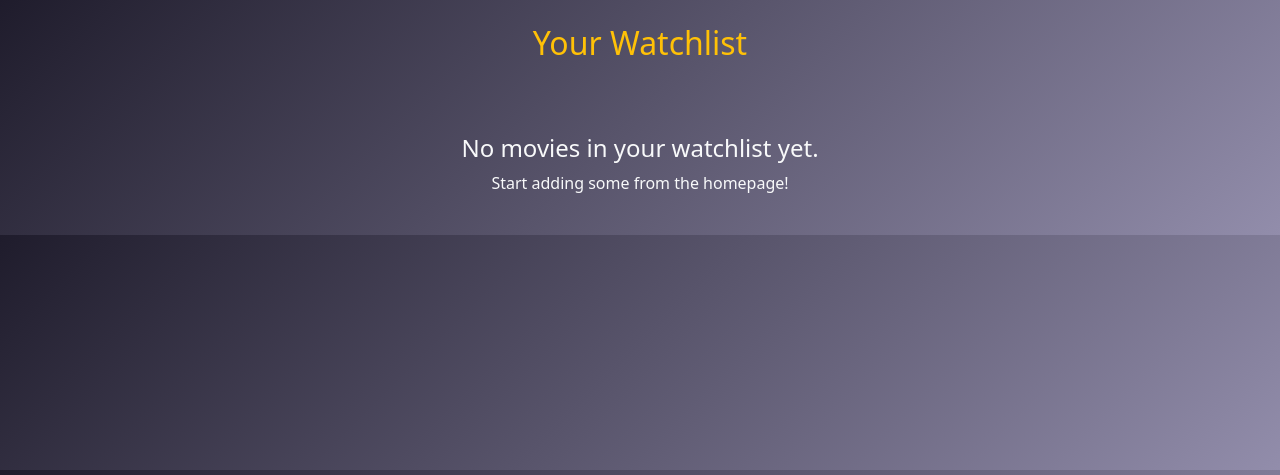
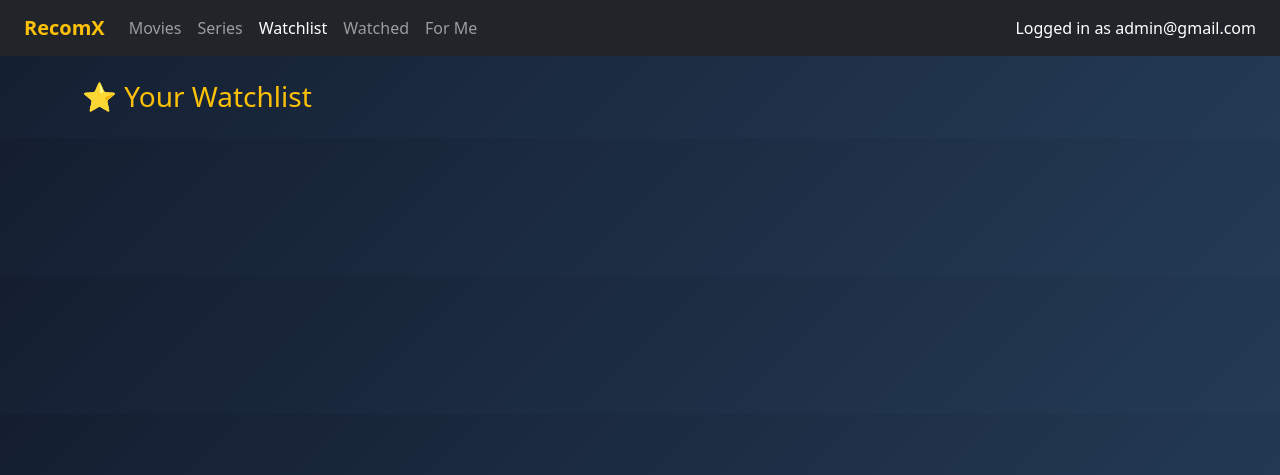
Before and after one commit to AlenToms/movie-recommendation-app, a PHP site: page /movie-recommendation-app/watchlist.php in a window 1280 px wide. Shown: the top 475 px of the page. Run offline with PHP 8.4, Linux system fonts and the light colour scheme; a user stored in the database is signed in; data comes from the database, SQL or seed files in the repository; data that the repository does not hold is empty.

Commit message:
Name Changed

```diff
--- a/frontend/watchlist.php
+++ b/frontend/watchlist.php
@@ -7,88 +7,110 @@ if (!isset($_SESSION['email'])) {
 include '../server/db.php';
 
 $email = $_SESSION['email'];
-$movies = $conn->query("SELECT * FROM watchlist WHERE email='$email'");
+
+// Get all watched IDs
+$watched = [];
+$res1 = $conn->query("SELECT imdb_id FROM watched WHERE email='$email'");
+while ($row = $res1->fetch_assoc()) {
+  $watched[] = $row['imdb_id'];
+}
+
+// Get watchlist excluding watched
+$movies = [];
+$res2 = $conn->query("SELECT * FROM watchlist WHERE email='$email'");
+while ($row = $res2->fetch_assoc()) {
+  if (!in_array($row['imdb_id'], $watched)) {
+    $movies[] = $row;
+  }
+}
 ?>
+
 <!DOCTYPE html>
 <html lang="en">
 <head>
   <meta charset="UTF-8">
-  <meta name="viewport" content="width=device-width, initial-scale=1.0">
-  <title>Your Watchlist</title>
+  <title>Watchlist | RecomX</title>
   <link href="https://cdn.jsdelivr.net/npm/bootstrap@5.3.0/dist/css/bootstrap.min.css" rel="stylesheet">
   <link href="https://cdn.jsdelivr.net/npm/bootstrap-icons@1.10.5/font/bootstrap-icons.css" rel="stylesheet">
   <style>
     body {
-      background: linear-gradient(135deg, #1f1c2c, #928dab);
+      background: linear-gradient(135deg, #141e30, #243b55);
       color: white;
     }
     .card {
-      background-color: #2c2f33;
-      border: none;
+      background-color: #1c1c1e;
       border-radius: 12px;
+      transition: transform 0.3s ease-in-out;
+    }
+    .card:hover {
+      transform: scale(1.03);
     }
     .card-img-top {
-      height: 300px;
+      height: 350px;
       object-fit: cover;
-      border-top-left-radius: 12px;
-      border-top-right-radius: 12px;
+    }
+    .rating-star {
+      color: gold;
+      font-size: 1.2rem;
     }
   </style>
 </head>
 <body>
+<nav class="navbar navbar-expand-lg navbar-dark bg-dark px-4">
+  <a class="navbar-brand fw-bold text-warning" href="landing.php">RecomX</a>
+  <div class="collapse navbar-collapse">
+    <ul class="navbar-nav me-auto">
+      <li class="nav-item"><a class="nav-link" href="movies.php">Movies</a></li>
+      <li class="nav-item"><a class="nav-link" href="series.php">Series</a></li>
+      <li class="nav-item"><a class="nav-link active" href="#">Watchlist</a></li>
+      <li class="nav-item"><a class="nav-link" href="watched.php">Watched</a></li>
+      <li class="nav-item"><a class="nav-link" href="forme.php">For Me</a></li>
+    </ul>
+    <div class="text-white">Logged in as <?= $_SESSION['email'] ?></div>
+  </div>
+</nav>
+
 <div class="container py-4">
-  <h2 class="mb-4 text-center text-warning">Your Watchlist</h2>
-  <div class="row" id="watchlistContainer">
-    <?php if ($movies->num_rows > 0): ?>
-      <?php while ($row = $movies->fetch_assoc()): ?>
-        <div class="col-md-3 mb-4">
-          <div class="card h-100 text-white">
-            <img src="<?= $row['poster'] ?>" class="card-img-top" alt="<?= $row['title'] ?>">
-            <div class="card-body">
-              <h5 class="card-title"><?= $row['title'] ?></h5>
+  <h3 class="mb-4 text-warning">⭐ Your Watchlist</h3>
+
+  <div class="row row-cols-1 row-cols-sm-2 row-cols-md-3 row-cols-lg-4 g-4">
+    <?php foreach ($movies as $movie): ?>
+      <div class="col" data-imdb-id="<?= $movie['imdb_id'] ?>">
+        <div class="card h-100">
+          <img src="<?= $movie['poster'] ?>" class="card-img-top" alt="<?= $movie['title'] ?>">
+          <div class="card-body d-flex flex-column">
+            <h5 class="card-title text-white"><?= $movie['title'] ?></h5>
+            <div class="mb-2 text-warning">
+              <i class="bi bi-star-fill rating-star"></i>
+              <i class="bi bi-star-fill rating-star"></i>
+              <i class="bi bi-star-fill rating-star"></i>
+              <i class="bi bi-star-half rating-star"></i>
+              <i class="bi bi-star rating-star"></i>
             </div>
-            <div class="card-footer bg-transparent border-0">
-              <div class="d-grid gap-2">
-                <button class="btn btn-success" onclick="markAsWatched(
-                  '<?= $row['imdb_id'] ?>',
-                  '<?= addslashes($row['title']) ?>',
-                  '<?= $row['poster'] ?>',
-                  this
-                )">
-                  <i class="bi bi-check-circle-fill"></i> Mark as Watched
-                </button>
-              </div>
-            </div>
+            <button class="btn btn-outline-success mt-auto" onclick="markAsWatched('<?= $movie['imdb_id'] ?>', '<?= addslashes($movie['title']) ?>', '<?= $movie['poster'] ?>')">
+              👁 Mark as Watched
+            </button>
           </div>
         </div>
-      <?php endwhile; ?>
-    <?php else: ?>
-      <div class="text-center text-light mt-5">
-        <h4>No movies in your watchlist yet.</h4>
-        <p>Start adding some from the homepage!</p>
       </div>
-    <?php endif; ?>
+    <?php endforeach; ?>
   </div>
 </div>
 
-<!-- Success Modal -->
-<div class="modal fade" id="watchSuccessModal" tabindex="-1">
+<!-- ✅ Modal for success -->
+<div class="modal fade" id="successModal" tabindex="-1">
   <div class="modal-dialog modal-dialog-centered">
-    <div class="modal-content text-white bg-success">
-      <div class="modal-header">
-        <h5 class="modal-title">Success</h5>
-        <button class="btn-close btn-close-white" data-bs-dismiss="modal"></button>
-      </div>
-      <div class="modal-body">
-        Movie marked as watched and removed from your watchlist.
+    <div class="modal-content bg-dark text-light p-4">
+      <div class="modal-body text-center">
+        <h5>✅ Added to Watched!</h5>
+        <button class="btn btn-warning mt-3" data-bs-dismiss="modal">OK</button>
       </div>
     </div>
   </div>
 </div>
 
-<script src="https://cdn.jsdelivr.net/npm/bootstrap@5.3.0/dist/js/bootstrap.bundle.min.js"></script>
 <script>
-function markAsWatched(imdbID, title, poster, btn) {
+function markAsWatched(imdbID, title, poster) {
   const formData = new FormData();
   formData.append("imdb_id", imdbID);
   formData.append("title", title);
@@ -98,28 +120,18 @@ function markAsWatched(imdbID, title, poster, btn) {
     method: "POST",
     body: formData
   })
-  .then(r => r.text())
+  .then(res => res.text())
   .then(res => {
-    const clean = res.trim();
-    console.log("WATCHLIST AJAX RESPONSE:", clean);
-    if (clean === "success" || clean.includes("Already watched")) {
-      const card = btn.closest(".col-md-3");
-      if (card) card.remove();
-      new bootstrap.Modal(document.getElementById("watchSuccessModal")).show();
-
-      const remaining = document.querySelectorAll("#watchlistContainer .col-md-3").length;
-      if (remaining === 0) {
-        document.getElementById("watchlistContainer").innerHTML = `
-          <div class='text-center text-light mt-5'>
-            <h4>No movies in your watchlist yet.</h4>
-            <p>Start adding some from the homepage!</p>
-          </div>`;
-      }
+    if (res.trim() === "success" || res.includes("Already watched")) {
+      const card = document.querySelector(`[data-imdb-id="${imdbID}"]`);
+      if (card) card.remove(); // ✅ remove it from DOM
+      new bootstrap.Modal(document.getElementById("successModal")).show();
     } else {
-      alert("Something went wrong: " + clean);
+      alert("❌ Something went wrong: " + res);
     }
   });
 }
 </script>
+<script src="https://cdn.jsdelivr.net/npm/bootstrap@5.3.0/dist/js/bootstrap.bundle.min.js"></script>
 </body>
 </html>
--- a/server/log.txt
+++ b/server/log.txt
@@ -7,3 +7,8 @@ MARK: alentoms1@gmail.com, tt7117870
 MARK: alentoms1@gmail.com, tt4052886
 MARK: alentoms1@gmail.com, tt12327578
 MARK: alentoms1@gmail.com, tt5645432
+MARK: alentoms1@gmail.com, tt19231492
+MARK: alentoms1@gmail.com, tt14512938
+MARK: alentoms1@gmail.com, tt8431322
+MARK: alentoms1@gmail.com, tt10834220
+MARK: alentoms1@gmail.com, tt11912196
```
Also changed, not shown: frontend/forme.php (+11 -4 lines), frontend/landing.php (+13 -6 lines), frontend/movies.php (+19 -5 lines), frontend/series.php (+31 -4 lines), frontend/watched.php (+44 -47 lines), server/add-to-watchlist.php (+13 -18 lines).
